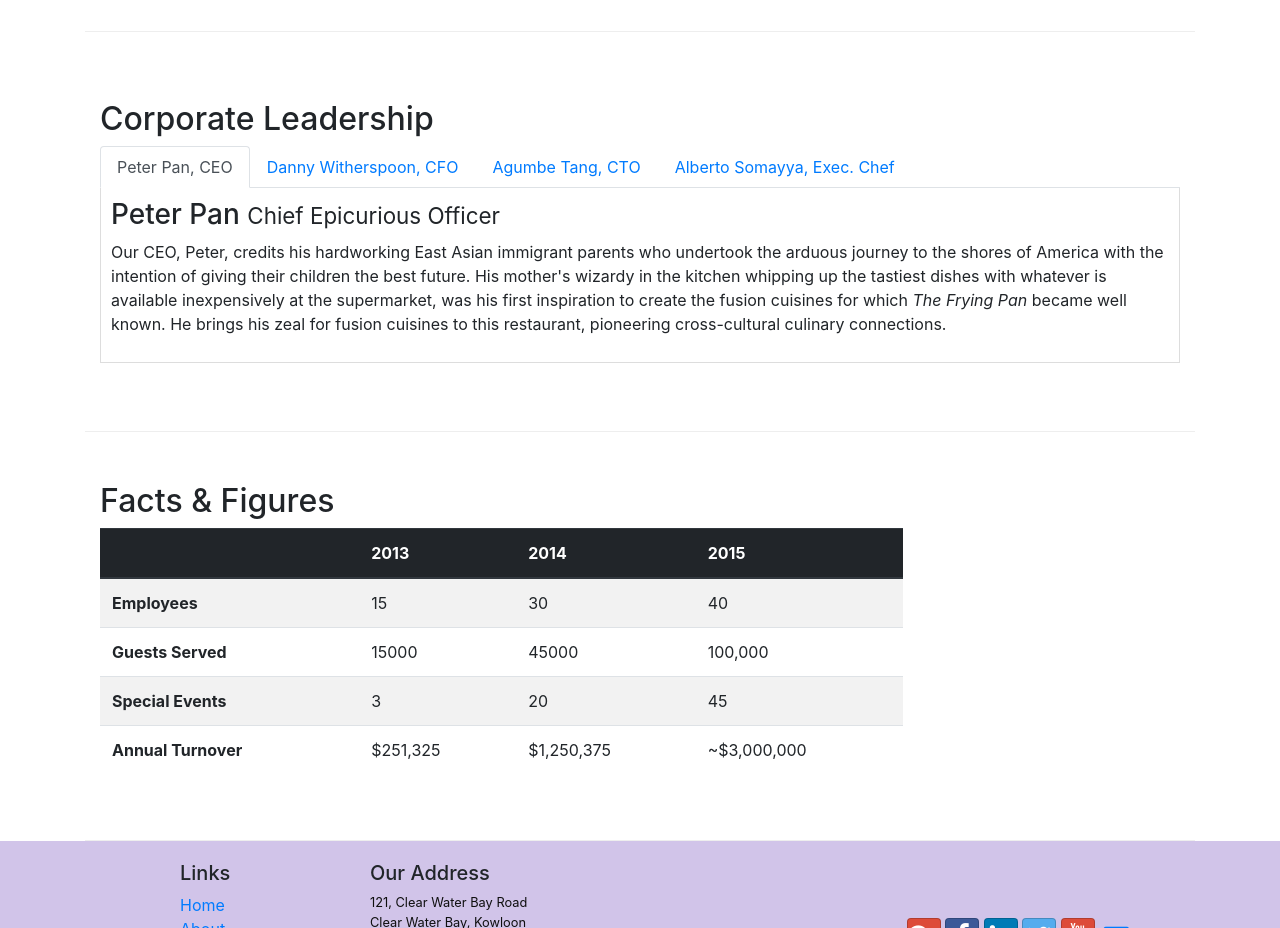
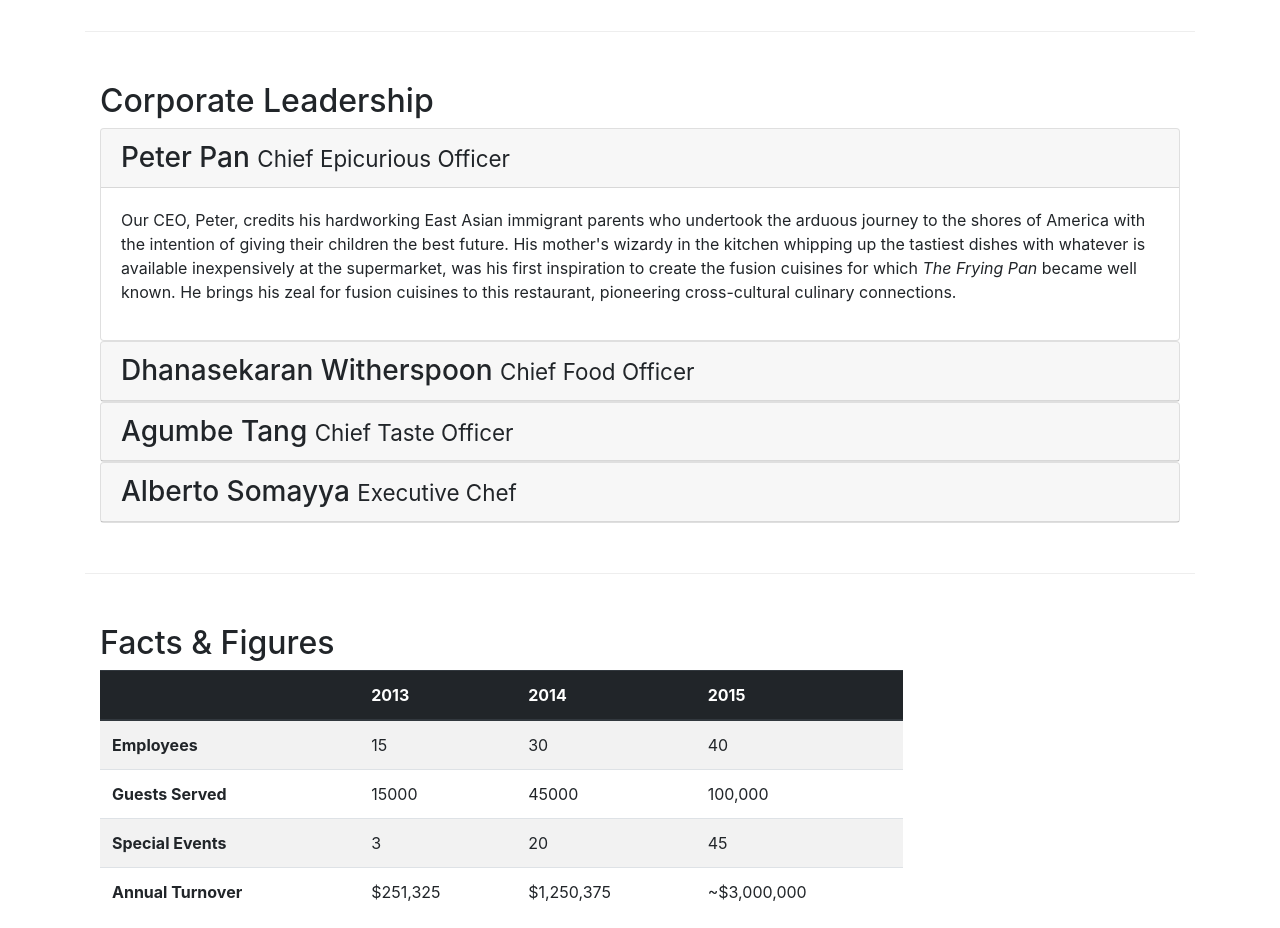
Before and after one commit to wsquan171/BootStrap4_conFusion, a website: page aboutus.html in a window 1280 px wide. Shown: the part 940-1868 px from the top of the page. Drawn offline with nearby package versions, Linux system fonts and the light colour scheme.

Commit message:
Accordion

```diff
--- a/aboutus.html
+++ b/aboutus.html
@@ -100,40 +100,62 @@
         <div class="row row-content align-items-center">
             <div class="col-12">
                 <h2>Corporate Leadership</h2>
-                <ul class="nav nav-tabs">
-                    <li class="nav-item">
-                      <a class="nav-link active" href="#peter"
-                        role="tab" data-toggle="tab">Peter Pan, CEO</a>
-                    </li>
-                    <li class="nav-item">
-                      <a class="nav-link" href="#danny" role="tab"
-                        data-toggle="tab">Danny Witherspoon, CFO</a>
-                    </li>
-                    <li class="nav-item">
-                      <a class="nav-link" href="#agumbe"role="tab"
-                        data-toggle="tab">Agumbe Tang, CTO</a>
-                    </li>
-                    <li class="nav-item">
-                      <a class="nav-link" href="#alberto" role="tab"
-                        data-toggle="tab">Alberto Somayya, Exec. Chef</a>
-                    </li>
-                </ul>
-                <div class="tab-content">
-                    <div role="tabpanel" class="tab-pane fade show active" id="peter">
-                        <h3>Peter Pan <small>Chief Epicurious Officer</small></h3>
-                        <p class="d-none d-sm-block">Our CEO, Peter, credits his hardworking East Asian immigrant parents who undertook the arduous journey to the shores of America with the intention of giving their children the best future. His mother's wizardy in the kitchen whipping up the tastiest dishes with whatever is available inexpensively at the supermarket, was his first inspiration to create the fusion cuisines for which <em>The Frying Pan</em> became well known. He brings his zeal for fusion cuisines to this restaurant, pioneering cross-cultural culinary connections.</p>
+                <div id="accordion">
+                    <div class="card">
+                        <div class="card-header" role="tab" id="peterhead">
+                            <h3 class="mb-0">
+                                <a data-toggle="collapse" data-target="#peter">
+                                    Peter Pan <small>Chief Epicurious Officer</small>
+                                </a>
+                            </h3>
+                        </div>
+                        <div class="collapse show" id="peter" data-parent="#accordion">
+                            <div class="card-body">
+                                <p class="d-none d-sm-block">Our CEO, Peter, credits his hardworking East Asian immigrant parents who undertook the arduous journey to the shores of America with the intention of giving their children the best future. His mother's wizardy in the kitchen whipping up the tastiest dishes with whatever is available inexpensively at the supermarket, was his first inspiration to create the fusion cuisines for which <em>The Frying Pan</em> became well known. He brings his zeal for fusion cuisines to this restaurant, pioneering cross-cultural culinary connections.</p>
+                            </div>
+                        </div>
                     </div>
-                    <div role="tabpanel" class="tab-pane fade" id="danny">
-                        <h3>Dhanasekaran Witherspoon <small>Chief Food Officer</small></h3>
-                        <p class="d-none d-sm-block">Our CFO, Danny, as he is affectionately referred to by his colleagues, comes from a long established family tradition in farming and produce. His experiences growing up on a farm in the Australian outback gave him great appreciation for varieties of food sources. As he puts it in his own words, <em>Everything that runs, wins, and everything that stays, pays!</em></p>
+                    <div class="card">
+                        <div class="card-header" role="tab" id="dannyhead">
+                            <h3 class="mb-0">
+                                <a data-toggle="collapse" data-target="#danny">
+                                    Dhanasekaran Witherspoon <small>Chief Food Officer</small>
+                                </a>
+                            </h3>
+                        </div>
+                        <div class="collapse" id="danny" data-parent="#accordion">
+                            <div class="card-body">
+                                <p class="d-none d-sm-block">Our CFO, Danny, as he is affectionately referred to by his colleagues, comes from a long established family tradition in farming and produce. His experiences growing up on a farm in the Australian outback gave him great appreciation for varieties of food sources. As he puts it in his own words, <em>Everything that runs, wins, and everything that stays, pays!</em></p>
+                            </div>
+                        </div>
                     </div>
-                    <div role="tabpanel" class="tab-pane fade" id="agumbe">
-                        <h3>Agumbe Tang <small>Chief Taste Officer</small></h3>
-                        <p class="d-none d-sm-block">Blessed with the most discerning gustatory sense, Agumbe, our CTO, personally ensures that every dish that we serve meets his exacting tastes. Our chefs dread the tongue lashing that ensues if their dish does not meet his exacting standards. He lives by his motto, <em>You click only if you survive my lick.</em></p>
+                    <div class="card">
+                        <div class="card-header" role="tab" id="agumbehead">
+                            <h3 class="mb-0">
+                                <a data-toggle="collapse" data-target="#agumbe">
+                                    Agumbe Tang <small>Chief Taste Officer</small>
+                                </a>
+                            </h3>
+                        </div>
+                        <div class="collapse" id="agumbe" data-parent="#accordion">
+                            <div class="card-body">
+                                <p class="d-none d-sm-block">Blessed with the most discerning gustatory sense, Agumbe, our CTO, personally ensures that every dish that we serve meets his exacting tastes. Our chefs dread the tongue lashing that ensues if their dish does not meet his exacting standards. He lives by his motto, <em>You click only if you survive my lick.</em></p>
+                            </div>
+                        </div>
                     </div>
-                    <div role="tabpanel" class="tab-pane fade" id="alberto">
-                        <h3>Alberto Somayya <small>Executive Chef</small></h3>
-                        <p class="d-none d-sm-block">Award winning three-star Michelin chef with wide International experience having worked closely with whos-who in the culinary world, he specializes in creating mouthwatering Indo-Italian fusion experiences. He says, <em>Put together the cuisines from the two craziest cultures, and you get a winning hit! Amma Mia!</em></p>
+                    <div class="card">
+                        <div class="card-header" role="tab" id="albertohead">
+                            <h3 class="mb-0">
+                                <a data-toggle="collapse" data-target="#alberto">
+                                    Alberto Somayya <small>Executive Chef</small>
+                                </a>
+                            </h3>
+                        </div>
+                        <div class="collapse" id="alberto" data-parent="#accordion">
+                            <div class="card-body">
+                                <p class="d-none d-sm-block">Award winning three-star Michelin chef with wide International experience having worked closely with whos-who in the culinary world, he specializes in creating mouthwatering Indo-Italian fusion experiences. He says, <em>Put together the cuisines from the two craziest cultures, and you get a winning hit! Amma Mia!</em></p>
+                            </div>
+                        </div>
                     </div>
                 </div>
             </div>
```
